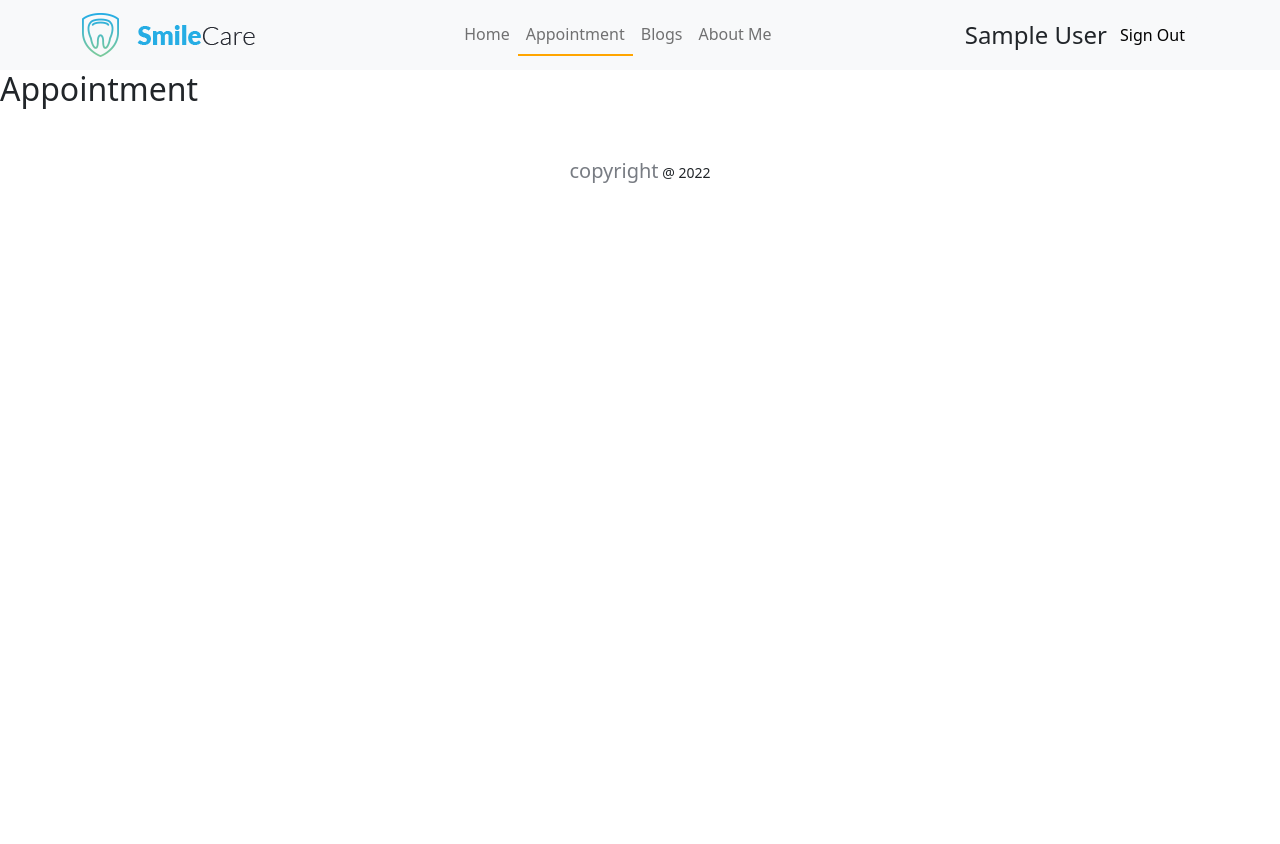
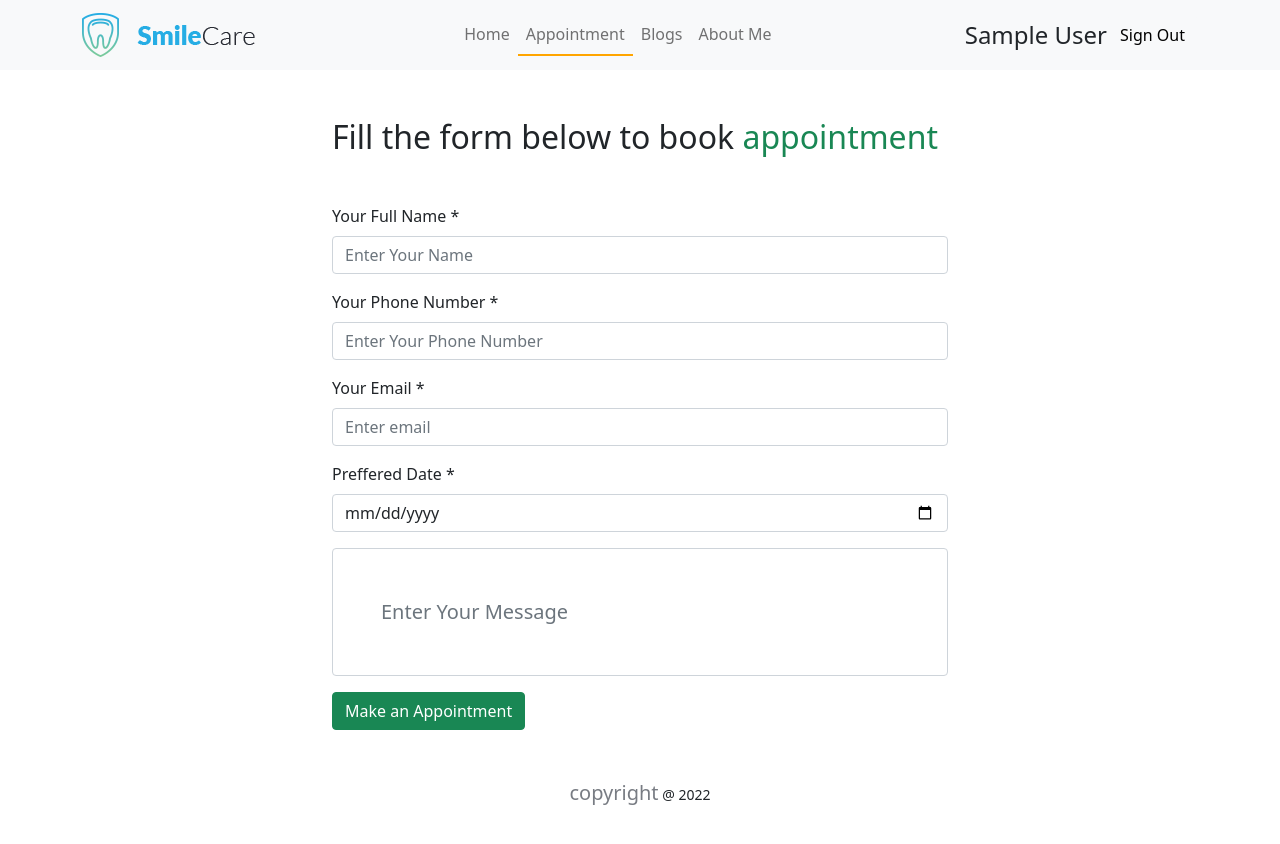
Before and after one commit to Moniruzzaman2525/Smile-Care, a React (Create React App) app: page /appointment in a window 1280 px wide. Shown: the top 844 px of the page. Before the commit the page ends 800 px from the top, so only its background shows below. Built offline with nearby package versions, Linux system fonts and the light colour scheme; no server answers; sample sign-in values are in the browser's storage.

Commit message:
appointment page finish

```diff
--- a/src/Pages/Login/Appointment/Appointment.js
+++ b/src/Pages/Login/Appointment/Appointment.js
@@ -1,11 +1,37 @@
 import React from 'react';
+import { Button, Form } from 'react-bootstrap';
 // import { useParams } from 'react-router-dom';
 
 const Appointment = () => {
     // const { checkId } = useParams();
     return (
-        <div>
-            <h2>Appointment</h2>
+        <div className='container mx-auto w-50'>
+            <h2 className='my-5' fs-3>Fill the form below to book <span className='text-success'>appointment</span></h2>
+            <Form>
+                <Form.Group className="mb-3" controlId="formBasicEmail">
+                    <Form.Label>Your Full Name *</Form.Label>
+                    <Form.Control type="text" placeholder="Enter Your Name" />
+                </Form.Group>
+                <Form.Group className="mb-3" controlId="formBasicEmail">
+                    <Form.Label>Your Phone Number *</Form.Label>
+                    <Form.Control type="number" placeholder="Enter Your Phone Number" />
+                </Form.Group>
+                <Form.Group className="mb-3" controlId="formBasicEmail">
+                    <Form.Label>Your Email *</Form.Label>
+                    <Form.Control type="email" placeholder="Enter email" />
+                </Form.Group>
+                <Form.Group className="mb-3" controlId="formBasicEmail">
+                    <Form.Label>Preffered Date *</Form.Label>
+                    <Form.Control type="date" placeholder="dd/mm/yy" />
+                </Form.Group>
+
+                <Form.Group className="mb-3" controlId="formBasicPassword">
+                    <Form.Control className='p-5 fs-5' type="text" placeholder="Enter Your Message" />
+                </Form.Group>
+                <Button variant="success" type="submit">
+                    Make an Appointment
+                </Button>
+            </Form>
         </div>
     );
 };
```
